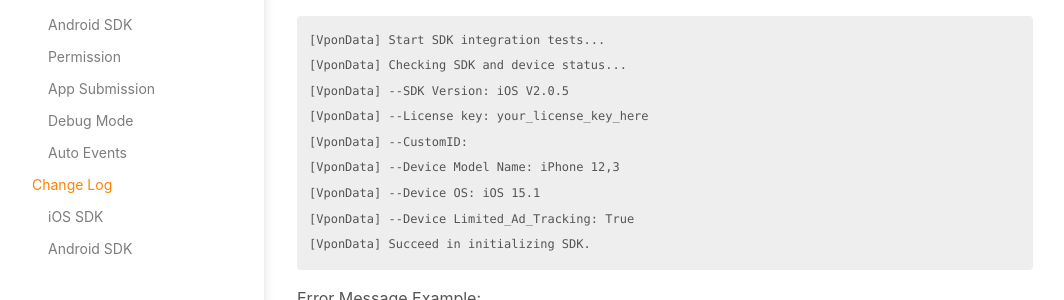
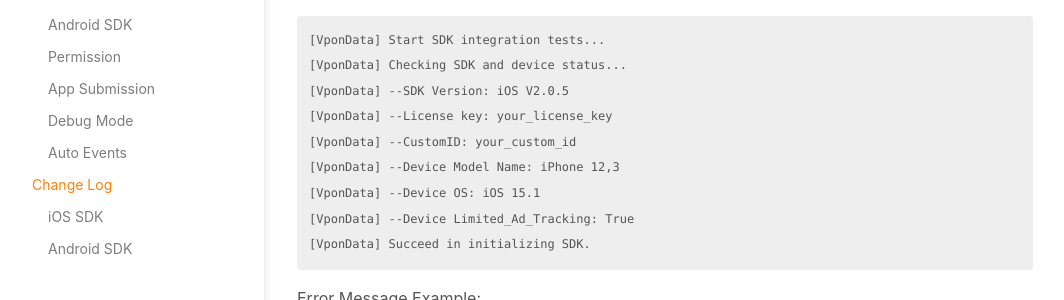
Before and after one commit to vpon-data/data-sdk, a Jekyll site: the page built from docs/DebugMode.md, in a window 1280 px wide and 900 px high, scrolled down 603 px. Shown: the part 227-527 px from the top of the window, without its empty margins (107-1171 px from the left). Built offline with Jekyll 4.4.1, drawn with Linux system fonts in a browser that asks for light colours; some of the changed text lies outside the part shown.

Commit message:
Update Debug Mode

```diff
--- a/docs/DebugMode.md
+++ b/docs/DebugMode.md
@@ -34,8 +34,8 @@
 [VponData] Start SDK integration tests...
 [VponData] Checking SDK and device status...
 [VponData] --SDK Version: iOS V2.0.5
-[VponData] --License key: your_license_key_here
-[VponData] --CustomID:
+[VponData] --License key: your_license_key
+[VponData] --CustomID: your_custom_id
 [VponData] --Device Model Name: iPhone 12,3
 [VponData] --Device OS: iOS 15.1
 [VponData] --Device Limited_Ad_Tracking: True
@@ -113,7 +113,7 @@
 Let's consider an example. Assume that we have an App named **Travel in Taipei** which integrates Data SDK.
 
 ### Actions set up by App Publisher using Data SDK
-1. Set up 1 custom event named `change language`.
+1. Set up 1 custom event named `change_language`.
 2. Integrated the background geolocation collection feature, which:
     1. Triggers the feature when users click `Start Tracking`.
     2. Disables the feature when users click `Stop Tracking`
```
